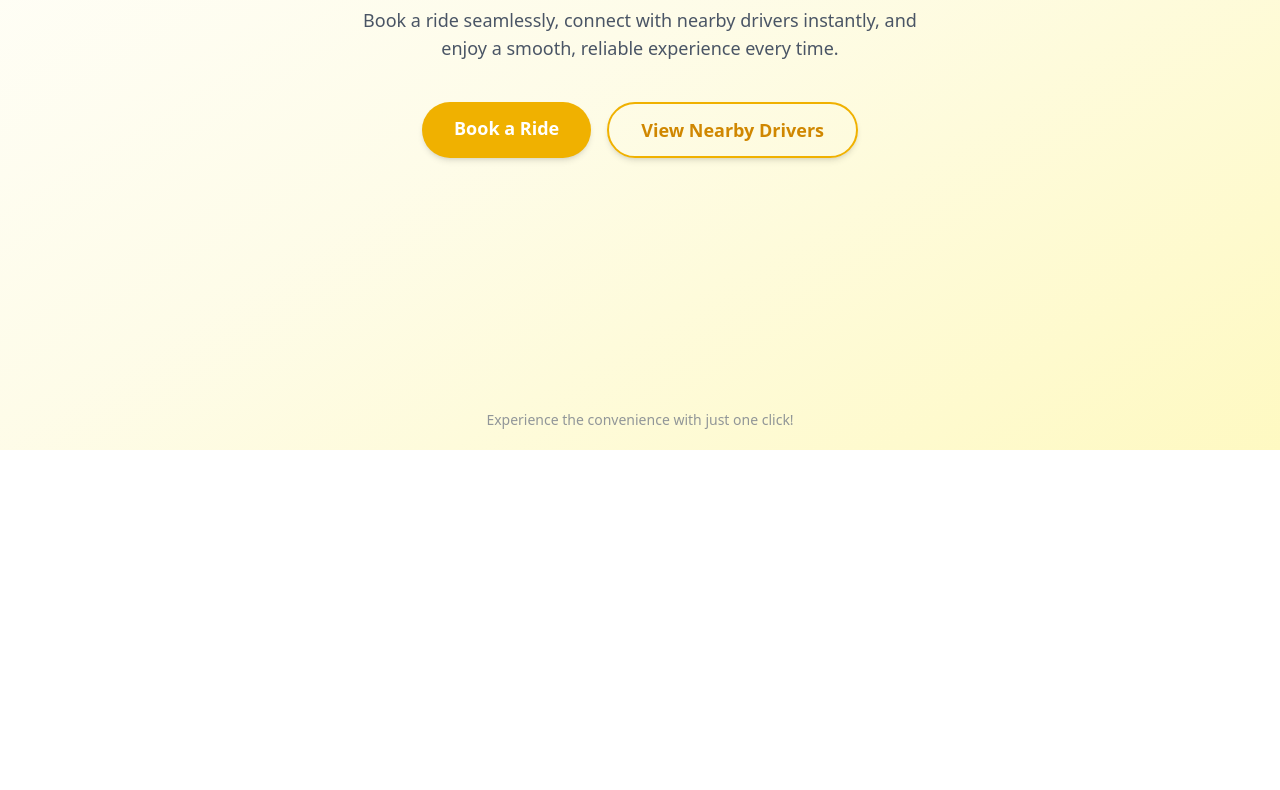
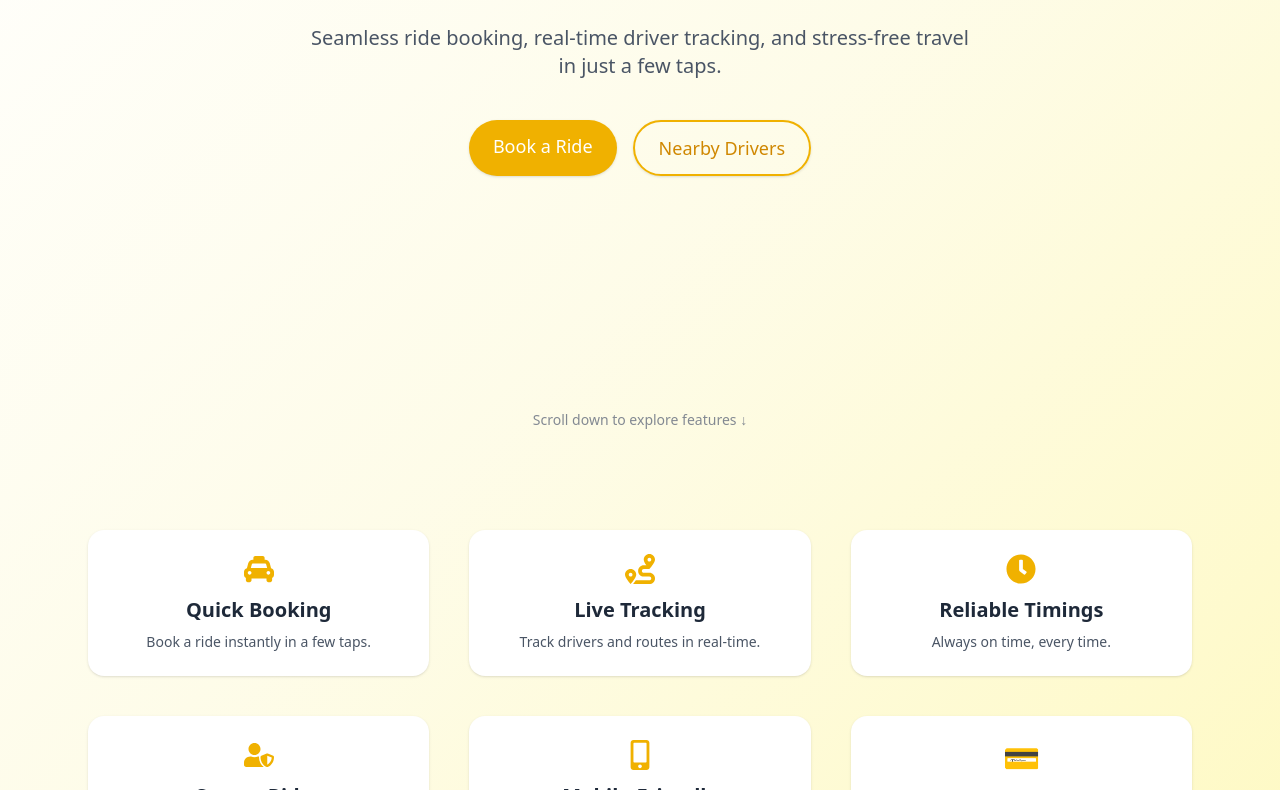
Before and after one commit to Yash-Zade/Taxi-Booking-Application, a React (Vite) app in the folder Frontend/: page / in a window 1280 px wide. Shown: the part 350-1140 px from the top of the page. Before the commit the page ends 800 px from the top, so only its background shows below. Built offline with nearby package versions, Linux system fonts and the light colour scheme; what axios-retry would draw is missing.

Commit message:
Update Home page

```diff
--- a/Frontend/src/pages/HomePage.jsx
+++ b/Frontend/src/pages/HomePage.jsx
@@ -1,38 +1,58 @@
 import React from 'react';
 import { Link } from 'react-router-dom';
+import { FaTaxi, FaUserShield, FaRoute, FaClock, FaMobileAlt } from 'react-icons/fa';
 
 const HomePage = () => {
   return (
-    <div className="min-h-screen bg-gradient-to-br from-white via-yellow-50 to-yellow-100 flex flex-col justify-center items-center text-center p-8">
-      <h1 className="text-5xl font-bold text-gray-800 mb-4">
+    <div className="bg-gradient-to-br from-white via-yellow-50 to-yellow-100">
+      {/* Hero Section - Full Screen */}
+      <section className="h-screen flex flex-col justify-center items-center text-center px-6">
+        <h1 className="text-6xl font-bold text-gray-800 mb-6 leading-tight">
           Welcome to <span className="text-yellow-500">CabZilla 🚖</span>
         </h1>
-      <p className="text-lg text-gray-600 mb-10 max-w-xl">
-        Book a ride seamlessly, connect with nearby drivers instantly, and enjoy a smooth, reliable experience every time.
+        <p className="text-xl text-gray-600 max-w-2xl mb-10">
+          Seamless ride booking, real-time driver tracking, and stress-free travel in just a few taps.
         </p>
 
-      {/* Buttons */}
         <div className="flex flex-col sm:flex-row gap-4">
           <Link
             to="/book-ride"
-          className="bg-yellow-500 text-white hover:bg-yellow-600 px-8 py-3 rounded-full text-lg font-semibold shadow-md transition duration-300 ease-in-out"
+            className="bg-yellow-500 text-white hover:bg-yellow-600 px-6 py-3 rounded-full text-lg font-medium shadow transition"
           >
             Book a Ride
           </Link>
           <Link
             to="/nearby-drivers"
-          className="border-2 border-yellow-500 text-yellow-600 hover:bg-yellow-500 hover:text-white px-8 py-3 rounded-full text-lg font-semibold shadow-md transition duration-300 ease-in-out"
+            className="border-2 border-yellow-500 text-yellow-600 hover:bg-yellow-500 hover:text-white px-6 py-3 rounded-full text-lg font-medium shadow transition"
           >
-          View Nearby Drivers
+            Nearby Drivers
           </Link>
         </div>
 
-      {/* Footer Pulse Message */}
-      <div className="absolute bottom-5 text-gray-500 text-sm animate-pulse">
-        Experience the convenience with just one click!
-      </div>
+        <p className="absolute bottom-5 text-sm text-gray-500 animate-pulse">
+          Scroll down to explore features ↓
+        </p>
+      </section>
+
+      {/* Features Section */}
+      <section className="py-20 px-6 max-w-6xl mx-auto grid grid-cols-1 sm:grid-cols-2 lg:grid-cols-3 gap-10">
+        <Feature icon={<FaTaxi />} title="Quick Booking" description="Book a ride instantly in a few taps." />
+        <Feature icon={<FaRoute />} title="Live Tracking" description="Track drivers and routes in real-time." />
+        <Feature icon={<FaClock />} title="Reliable Timings" description="Always on time, every time." />
+        <Feature icon={<FaUserShield />} title="Secure Rides" description="Verified drivers and secure system." />
+        <Feature icon={<FaMobileAlt />} title="Mobile-Friendly" description="Optimized for phones and tablets." />
+        <Feature icon="💳" title="Multiple Payments" description="Pay online or in cash easily." />
+      </section>
     </div>
   );
 };
 
+const Feature = ({ icon, title, description }) => (
+  <div className="bg-white p-6 rounded-2xl shadow hover:shadow-lg transition-all text-center">
+    <div className="text-yellow-500 text-3xl mb-3 flex justify-center">{icon}</div>
+    <h3 className="text-xl font-semibold text-gray-800 mb-2">{title}</h3>
+    <p className="text-sm text-gray-600">{description}</p>
+  </div>
+);
+
 export default HomePage;
```
Lines whose indentation alone changed are shown as unchanged.
